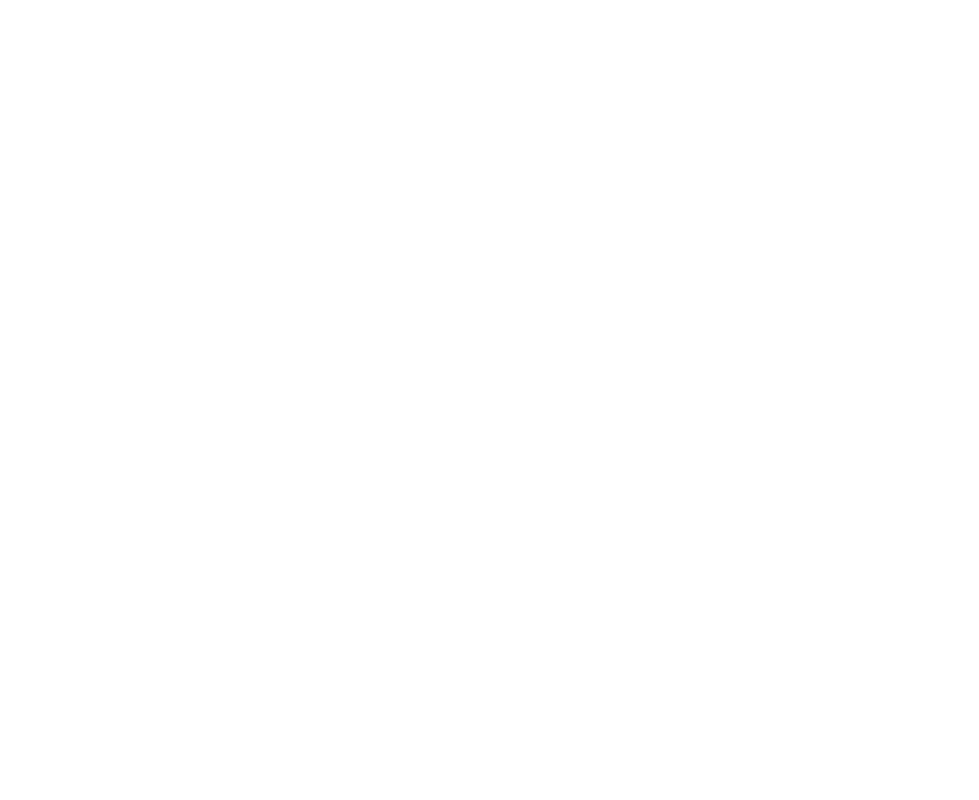
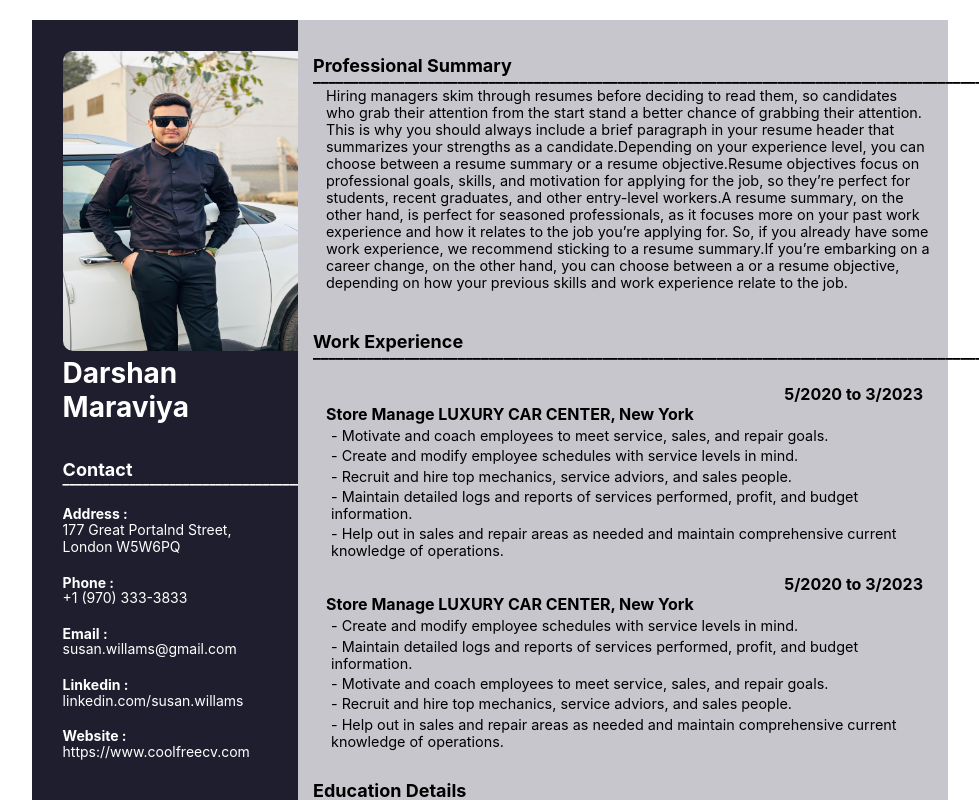
Before and after one commit to Kunalsinh/230823103, a React (Create React App) app: page / in a window 1280 px wide. Shown: the top 800 px of the page, without its empty margins (150-1129 px from the left). Built offline with nearby package versions, Linux system fonts and the light colour scheme.

Commit message:
Update App.js

```diff
--- a/src/App.js
+++ b/src/App.js
@@ -1,5 +1,6 @@
 import logo from "./logo.svg";
 import "./App.css";
+import Resume from './Resumes.js';
 import Suggestion from "./Suggestions";
 const allData = require("./suggestionsData.json");
 
@@ -16,7 +17,7 @@
     */}
 
     {
-
+      <Resume/>
     }
     </>
   );
```
